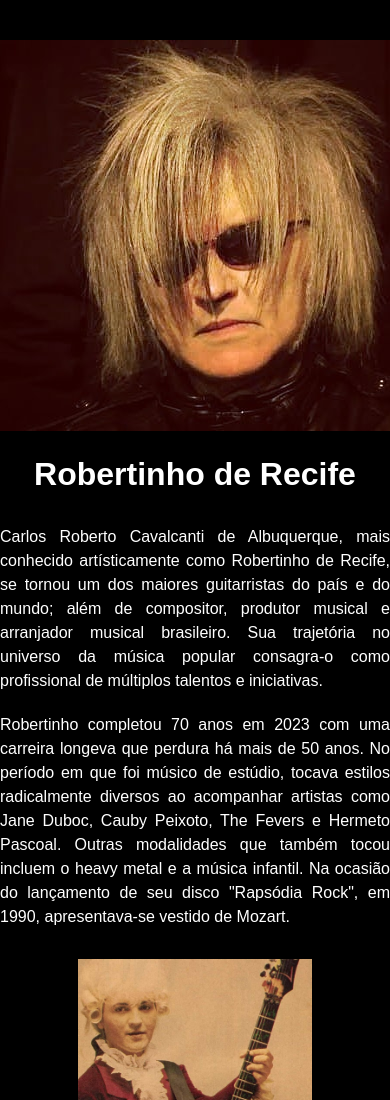
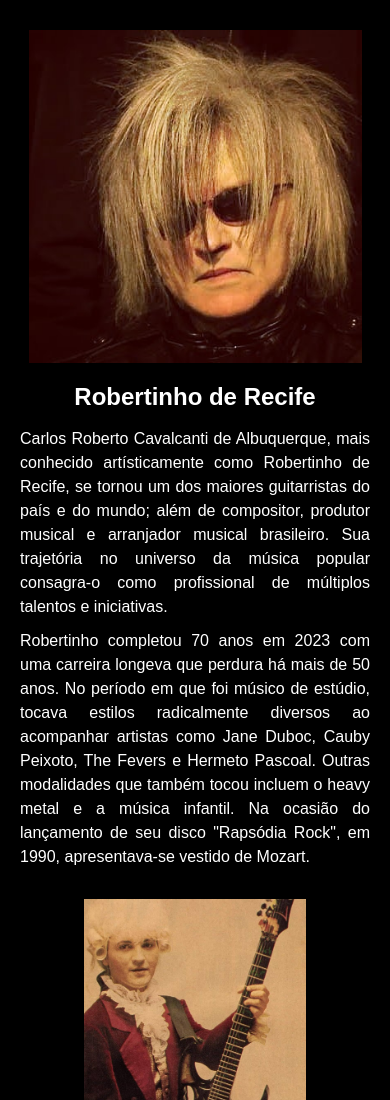
Before and after one commit to lhsdevweb/robertinhoderecife, a plain HTML site: page index.html in a window 390 px wide. Shown: the top 1100 px of the page. Drawn offline with Linux system fonts and the light colour scheme.

Commit message:
2ª atualização da responsividade p/celular

```diff
--- a/index.html
+++ b/index.html
@@ -24,7 +24,7 @@
 
         @media (max-width: 600px)
         {
-            p {max-width: 400px; margin: auto; padding: 10px 0 10px 0;}
+            p {max-width: 400px;}
             .Mozart, .mm2 {max-width: 60%;}
             .flyer, .zeramalho {max-width: 70%;}
             .LPdebut, .gal, .banda, .chacrinha, .monster, .musicbox  {max-width: 80%;}
@@ -32,11 +32,25 @@
             .legenda {margin: 0 auto 20px auto; padding: 0;}
             .divlink1 {margin-top: 20px;}
         }
+
+        @media (max-width: 450px)
+        {
+            .div1, .div2 {padding: 10px;}
+            .rob {max-width: 90%;}
+            h1 {font-size: 1.5em;}
+            p {max-width: 350px;}
+        }
+
+        /*
+        .div1 {background-color: blue;}
+        .div1 {background-color: greenyellow;}
+        .div1 {background-color: lightsalmon;}
+        */
     </style>
 </head>
 <body>
     <div class="div1">
-        <img src="img/01-rob.jpg" alt="">
+        <img class="rob" src="img/01-rob.jpg" alt="">
         <h1>Robertinho de Recife</h1>
         <p>
             Carlos Roberto Cavalcanti de Albuquerque, mais conhecido artísticamente como Robertinho de Recife,  se tornou um dos maiores guitarristas do país e do mundo; além de compositor, produtor musical e arranjador musical brasileiro. Sua trajetória no universo da música popular consagra-o como profissional de múltiplos talentos e iniciativas.
@@ -57,7 +71,7 @@
             <a class="link1" href="galeria.html">Galeria de Imagens</a>
         </div>
     </div>
-    <div>
+    <div class="div2">
         <h2>Destaques da carreira musical</h2>
         <img src="img/04-rob.jpg" alt="">
         <p>
```
Also changed, not shown: galeria.html (+6 -0 lines).
